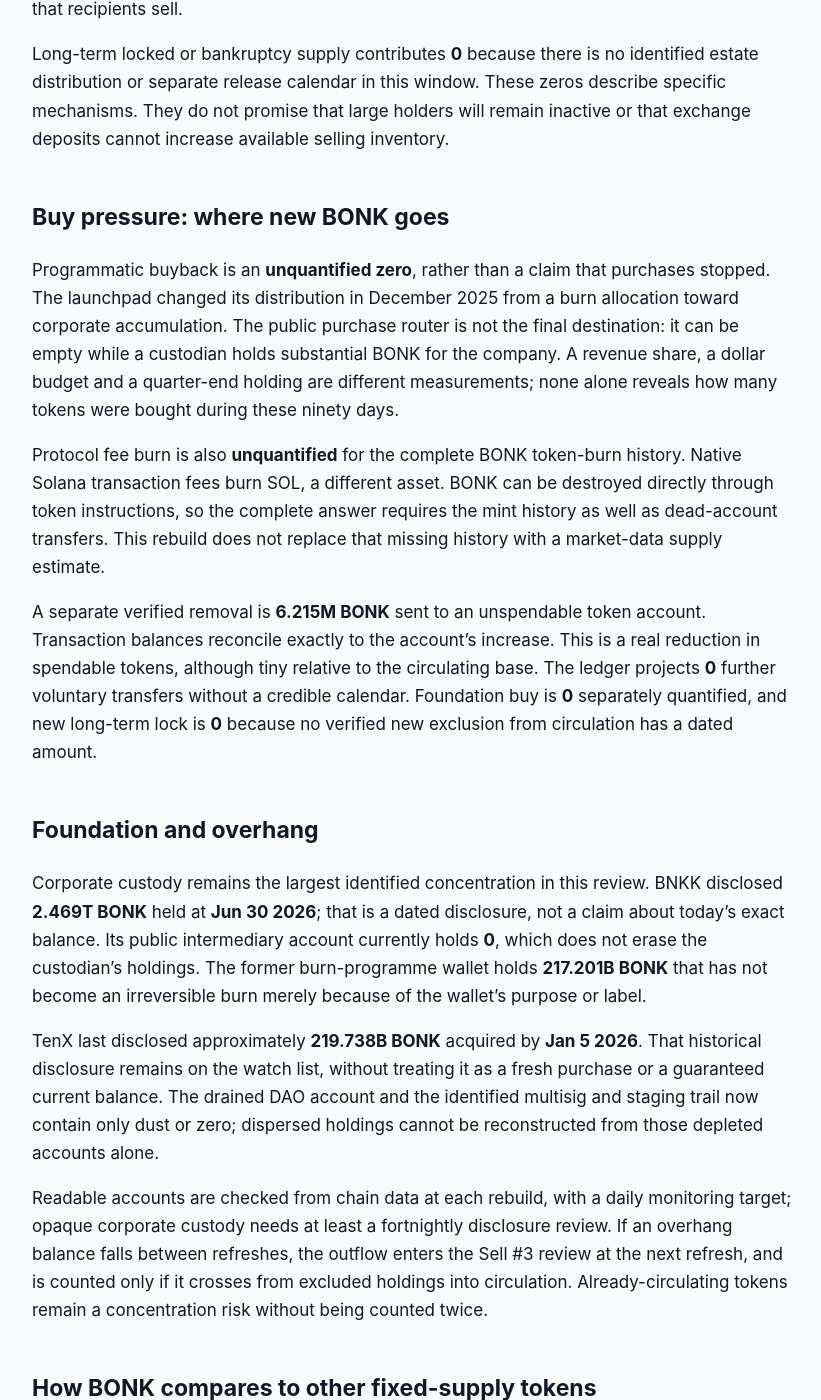
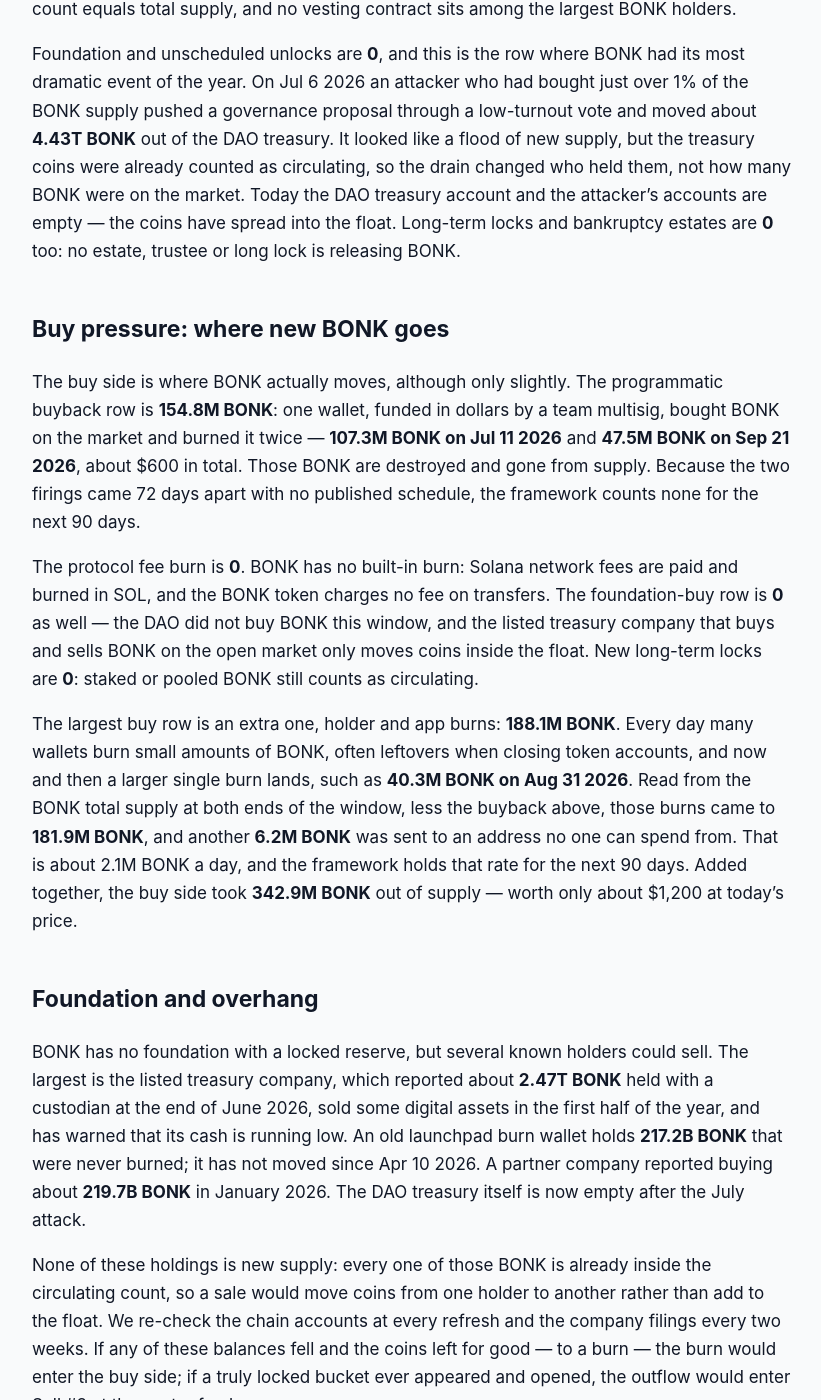
Before and after one commit to jeevansongmy-spec/mrnasdog-articles, a Jekyll site: the page built from crypto/bonk-pressure-framework.md, in a window 1280 px wide and 1400 px high, scrolled down 1059 px. Shown: the whole window, without its empty margins (228-1049 px from the left). Built offline with Jekyll 4.4.1, drawn with Linux system fonts in a browser that asks for light colours; some of the changed text lies outside the part shown.

Commit message:
publish: crypto/bonk-pressure-framework

```diff
--- a/crypto/bonk-pressure-framework.md
+++ b/crypto/bonk-pressure-framework.md
@@ -1,59 +1,59 @@
 ---
-title: "BONK Inflation Analysis · September 2026 · Mixed flows · supply roughly steady"
-description: "Mixed flows: BONK has no mint authority and a quantified net near 0.00%. Corporate custody remains an overhang; complete burn history is still unverified."
+title:         "BONK Inflation Analysis · September 2026 · Mixed flows · supply roughly steady"
+description:   "BONK supply is roughly steady: no new BONK can be made, and burns removed 342.9M BONK in 90 days, −0.0004% of 87.99T. No vesting, no unlocks, the same next."
 canonical_url: "https://mrnasdog.com/research/bonk/inflation"
-tags: ["crypto", "bonk", "solana", "memecoin"]
-published: true
+tags:          ["crypto", "bonk", "solana", "memecoin"]
+published:     true
 ---
 
-Originally published at [BONK Inflation Analysis · September 2026 · Mixed flows · supply roughly steady](https://mrnasdog.com/research/bonk/inflation).
+*Originally published at [https://mrnasdog.com/research/bonk/inflation](https://mrnasdog.com/research/bonk/inflation)*
 
 # BONK Inflation Analysis · September 2026 · Mixed flows · supply roughly steady
 
-**Mixed flows · supply roughly steady** is the quantified BONK reading, with an important coverage limit. The ledger books **0 new BONK** and **6.215M** of verified dead-account transfers, a net that rounds to **−0.00%** against **87.994T** circulating. The monitor reads **+0.11%**; complete direct token-burn history and corporate purchase quantities remain unverified, so the small measured removal is a floor rather than a full destruction total.
+BONK, the best-known meme coin on Solana, has a supply that cannot grow: the BONK mint authority is empty, so no new BONK can ever be created, and every allocation from the 2022 launch has already been released. Over the last 90 days burns removed **342.9M BONK** and nothing was added, which the MrNasdog Pressure Framework reads as **−0.0004%** net — a supply that is, for practical purposes, flat. The supply monitor reads **+0.07%**, a gap of **0.07 percentage points**, inside tolerance. With about **87.99T BONK** circulating, the burns are far too small to shrink the float in any way a holder would notice, and the next 90 days project the same.
 
 ## The verdict, in one paragraph
 
-The trailing ledger is approximately **−0.00%**, with **0.00%** projected through **Dec 19 2026** because the verified voluntary transfers have no dependable repetition schedule. The monitor’s **+0.11%** differs by **0.11 percentage points**, below the warning threshold. That numerical agreement does not resolve missing history. BONK’s supply cannot increase through the original token contract, but holders can still destroy tokens, and concentrated owners can still sell. BONK is a fixed-supply token with a partially measured removal side.
+BONK supply moved by **−0.0004%** over the 90 days to Sep 29 2026, and the framework projects about **−0.0002%** for the next 90 days. The supply monitor reads **+0.07%** for the same stretch, a gap of **0.07 percentage points** — under the 0.5-point line, so no warning chip is shown. The small difference is day-to-day noise in how the monitor turns market value and price into a supply count; on-chain, the BONK supply only went down. On the framework's scale BONK is a **fixed-supply meme coin with token-level burns too small to matter**: no inflation, and no real deflation either.
 
 ## Sell pressure: where new BONK comes from
 
-Protocol inflation is **0** because BONK’s original Solana mint has no remaining mint authority. This is stronger than a temporary decision to stop issuance: the account lacks the authority required to approve another mint. The current outstanding supply is approximately **87.994T BONK**, essentially the entire classified circulating amount. Solana validator rewards are paid in SOL and do not create BONK.
+There is no protocol inflation. BONK is a plain Solana token, and its mint authority — the one key that could create more BONK — was removed. On Solana that removal is final, so Sell #1 is **0** and stays 0. BONK pays no staking rewards and no block rewards; nothing in the design creates new coins.
 
-Vesting unlocks contribute **0** to the quantified ledger because no current release outside that circulating count has been identified. Foundation and unscheduled unlocks also contribute **0** new circulation. The July DAO incident changed ownership of existing BONK; counting the full transferred balance again would invent supply that already existed in public supply statistics. That distinction does not reduce the seriousness of a treasury compromise or the possibility that recipients sell.
+Vesting unlocks are also **0**. The launch split BONK between airdrops to Solana users, NFT holders and developers, early contributors, the BONK DAO and marketing, and all of those buckets have finished releasing. Unlock trackers show BONK as fully unlocked, the circulating count equals total supply, and no vesting contract sits among the largest BONK holders.
 
-Long-term locked or bankruptcy supply contributes **0** because there is no identified estate distribution or separate release calendar in this window. These zeros describe specific mechanisms. They do not promise that large holders will remain inactive or that exchange deposits cannot increase available selling inventory.
+Foundation and unscheduled unlocks are **0**, and this is the row where BONK had its most dramatic event of the year. On Jul 6 2026 an attacker who had bought just over 1% of the BONK supply pushed a governance proposal through a low-turnout vote and moved about **4.43T BONK** out of the DAO treasury. It looked like a flood of new supply, but the treasury coins were already counted as circulating, so the drain changed who held them, not how many BONK were on the market. Today the DAO treasury account and the attacker's accounts are empty — the coins have spread into the float. Long-term locks and bankruptcy estates are **0** too: no estate, trustee or long lock is releasing BONK.
 
 ## Buy pressure: where new BONK goes
 
-Programmatic buyback is an **unquantified zero**, rather than a claim that purchases stopped. The launchpad changed its distribution in December 2025 from a burn allocation toward corporate accumulation. The public purchase router is not the final destination: it can be empty while a custodian holds substantial BONK for the company. A revenue share, a dollar budget and a quarter-end holding are different measurements; none alone reveals how many tokens were bought during these ninety days.
+The buy side is where BONK actually moves, although only slightly. The programmatic buyback row is **154.8M BONK**: one wallet, funded in dollars by a team multisig, bought BONK on the market and burned it twice — **107.3M BONK on Jul 11 2026** and **47.5M BONK on Sep 21 2026**, about $600 in total. Those BONK are destroyed and gone from supply. Because the two firings came 72 days apart with no published schedule, the framework counts none for the next 90 days.
 
-Protocol fee burn is also **unquantified** for the complete BONK token-burn history. Native Solana transaction fees burn SOL, a different asset. BONK can be destroyed directly through token instructions, so the complete answer requires the mint history as well as dead-account transfers. This rebuild does not replace that missing history with a market-data supply estimate.
+The protocol fee burn is **0**. BONK has no built-in burn: Solana network fees are paid and burned in SOL, and the BONK token charges no fee on transfers. The foundation-buy row is **0** as well — the DAO did not buy BONK this window, and the listed treasury company that buys and sells BONK on the open market only moves coins inside the float. New long-term locks are **0**: staked or pooled BONK still counts as circulating.
 
-A separate verified removal is **6.215M BONK** sent to an unspendable token account. Transaction balances reconcile exactly to the account’s increase. This is a real reduction in spendable tokens, although tiny relative to the circulating base. The ledger projects **0** further voluntary transfers without a credible calendar. Foundation buy is **0** separately quantified, and new long-term lock is **0** because no verified new exclusion from circulation has a dated amount.
+The largest buy row is an extra one, holder and app burns: **188.1M BONK**. Every day many wallets burn small amounts of BONK, often leftovers when closing token accounts, and now and then a larger single burn lands, such as **40.3M BONK on Aug 31 2026**. Read from the BONK total supply at both ends of the window, less the buyback above, those burns came to **181.9M BONK**, and another **6.2M BONK** was sent to an address no one can spend from. That is about 2.1M BONK a day, and the framework holds that rate for the next 90 days. Added together, the buy side took **342.9M BONK** out of supply — worth only about $1,200 at today's price.
 
 ## Foundation and overhang
 
-Corporate custody remains the largest identified concentration in this review. BNKK disclosed **2.469T BONK** held at **Jun 30 2026**; that is a dated disclosure, not a claim about today’s exact balance. Its public intermediary account currently holds **0**, which does not erase the custodian’s holdings. The former burn-programme wallet holds **217.201B BONK** that has not become an irreversible burn merely because of the wallet’s purpose or label.
+BONK has no foundation with a locked reserve, but several known holders could sell. The largest is the listed treasury company, which reported about **2.47T BONK** held with a custodian at the end of June 2026, sold some digital assets in the first half of the year, and has warned that its cash is running low. An old launchpad burn wallet holds **217.2B BONK** that were never burned; it has not moved since Apr 10 2026. A partner company reported buying about **219.7B BONK** in January 2026. The DAO treasury itself is now empty after the July attack.
 
-TenX last disclosed approximately **219.738B BONK** acquired by **Jan 5 2026**. That historical disclosure remains on the watch list, without treating it as a fresh purchase or a guaranteed current balance. The drained DAO account and the identified multisig and staging trail now contain only dust or zero; dispersed holdings cannot be reconstructed from those depleted accounts alone.
+None of these holdings is new supply: every one of those BONK is already inside the circulating count, so a sale would move coins from one holder to another rather than add to the float. We re-check the chain accounts at every refresh and the company filings every two weeks. If any of these balances fell and the coins left for good — to a burn — the burn would enter the buy side; if a truly locked bucket ever appeared and opened, the outflow would enter Sell #3 at the next refresh.
 
-Readable accounts are checked from chain data at each rebuild, with a daily monitoring target; opaque corporate custody needs at least a fortnightly disclosure review. If an overhang balance falls between refreshes, the outflow enters the Sell #3 review at the next refresh, and is counted only if it crosses from excluded holdings into circulation. Already-circulating tokens remain a concentration risk without being counted twice.
+## How BONK compares to other fixed-supply meme coins
 
-## How BONK compares to other fixed-supply tokens
+BONK sits in the same family as other large meme tokens whose supply was minted once at launch and can never grow. Against coins that still pay out new tokens — staking-reward chains or tokens with vesting schedules — BONK has no sell-side mechanism at all, which is why its Sell ledger is empty. Its supply story is written entirely by burns.
 
-BONK differs from continuously issued proof-of-stake assets because network activity cannot switch on BONK issuance. Its host chain can reward validators while the BONK token remains unable to mint. The relevant supply question is therefore what holders destroy or remove from the available float, rather than how quickly a validator reward counter advances.
+Among fixed-supply meme coins, the difference is how serious the burn is. Some peers route a large share of trading or app revenue into regular buy-and-burn programs that remove a visible slice of supply every quarter. BONK used to send part of its launchpad revenue to buy-and-burn, but that share was switched in December 2025 to buying BONK for a listed company's treasury, which keeps the coins. What remains is holder burns and occasional small buybacks, adding up to **0.0004%** of supply in 90 days.
 
-BONK also differs from a token with a contract-enforced buy-and-burn programme. A corporate purchaser can create demand and accumulate inventory while leaving every acquired token transferable. That inventory can later be sold. A genuine burn removes the holder’s ability to make that choice, whereas corporate custody preserves it. BONK analysis needs both the purchase destination and the destruction evidence.
-
-Finally, a fully circulating token differs from a newly launched asset with a large locked allocation. Releasing a new contractual tranche may enlarge the second token’s classified float. Moving BONK between treasury, attacker, custodian and exchange accounts generally changes ownership within an already counted supply. Price pressure can still change even when supply inflation does not.
+Against a proof-of-work coin with a fixed cap, the comparison is closer than it looks: both have supplies that barely move, but for opposite reasons. A capped coin still issues on a schedule; BONK issues nothing and loses a sliver to burns. For BONK, supply is a settled question — price moves come from demand, not from new coins.
 
 ## What to watch in the next 90 days
 
-Through **Dec 19 2026**, watch for a fresh corporate custody disclosure that separates purchases, sales and holdings rather than supplying only a balance. Check whether the former burn-programme wallet executes an actual destruction transaction or simply transfers tokens elsewhere. Monitor the DAO’s governance and custody arrangements after the July incident, including any new treasury funding. Complete the historical mint-account coverage before describing the quantified removal as BONK’s total burn. Any announced holiday burn must be assessed against its actual execution date; a commitment outside this window does not become an in-window forecast.
+First, the **Oct 7 2026** withdrawal deadline on the Korean exchange that stopped BONK trading on Sep 7 2026: coins leaving that exchange move within the float and add nothing, but the flow is worth watching. Second, the casino partner that launched on Aug 26 2026 says 10% of its fees buy and burn BONK; if those burns appear on-chain at a steady pace, the holder-and-app burn rate would rise. Third, the long-promised burn of **1T BONK** tied to reaching one million holders has no date; if it fires, it would remove about 1.1% of supply in one step, far more than a year of today's burns. Fourth, the listed treasury company's next quarterly filing, which will show whether its **2.47T BONK** stayed put or was sold. Fifth, any new DAO governance vote now that the treasury has been emptied.
 
 ## Summary
 
-BONK’s quantified ledger is approximately **−0.00%** trailing and **0.00%** forward, with **6.215M** of verified dead-account removals and no new issuance. The structural ceiling is enforced by the original mint’s absent authority, while the full burn picture remains incomplete. Corporate custody and the former burn-programme wallet are material concentration risks, even though their tokens already sit in circulating supply. A small measured net change should never be confused with complete visibility into every holder or burn.
+BONK is a fixed-supply Solana meme coin: its mint authority is gone, nothing vests, and no new BONK can ever be made. Over the last 90 days burns removed **342.9M BONK** — a buyback-and-burn of 154.8M and 188.1M of holder and app burns — for a net of **−0.0004%**, against a supply monitor reading of **+0.07%**. The main supply risk is not new coins but selling by known holders, led by a listed treasury company with about 2.47T BONK, and those coins are already counted. The ceiling is simple: the BONK supply can only stay flat or fall.
 
-MrNasdog Pressure Framework analysis of BONK, Metric 1 — Inflation. Data + explanation only. Not financial advice. Updated Sep 20 2026.
+---
+
+*MrNasdog Pressure Framework analysis of BONK, Metric 1 — Inflation. Data + explanation only. Not financial advice. Checked Sep 29 2026.*
```
